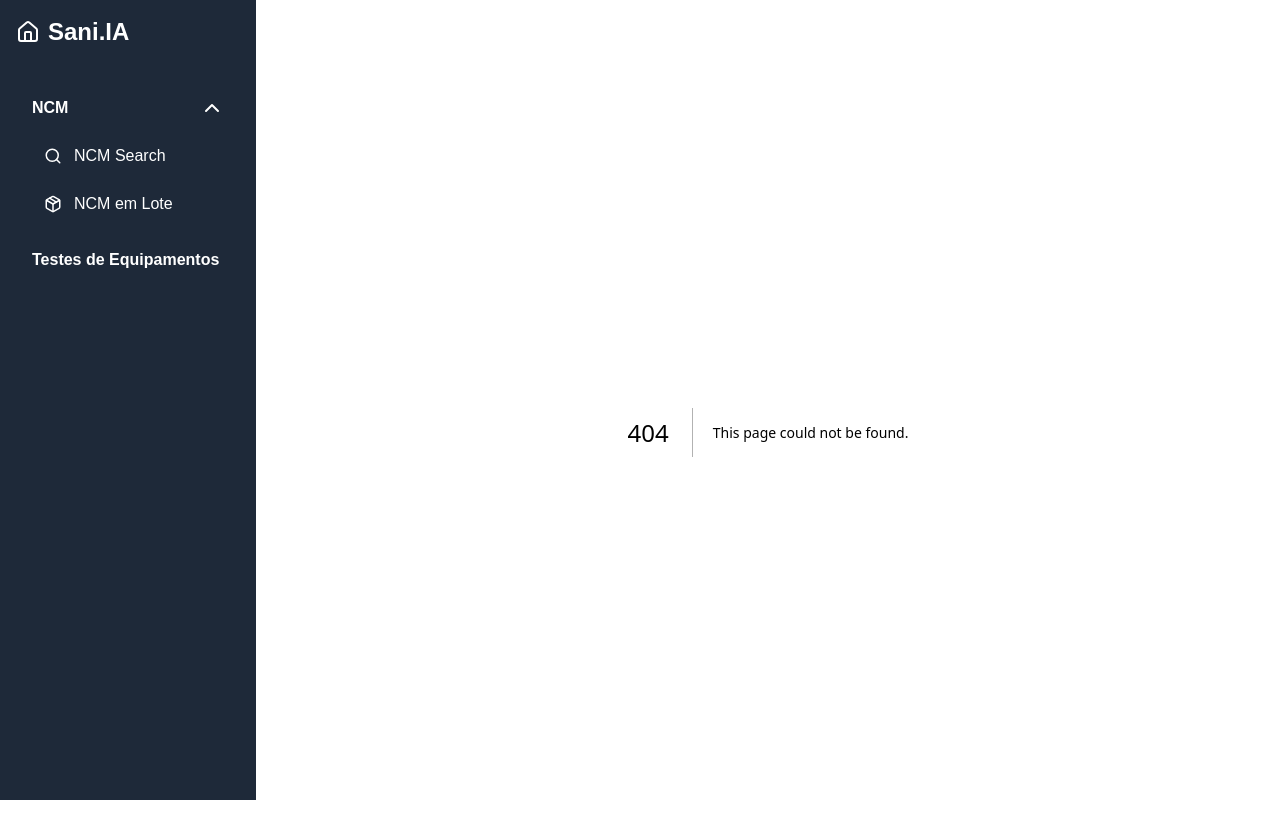
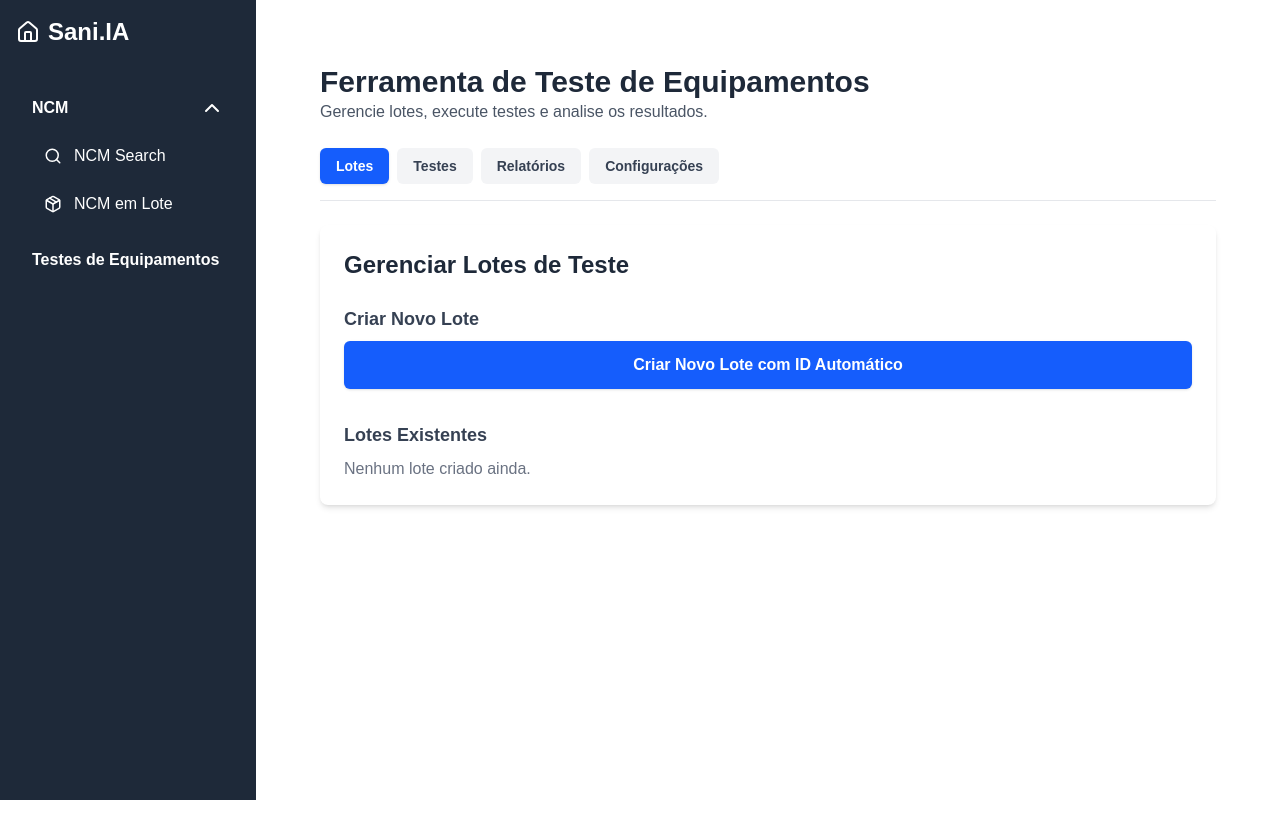
Before and after one commit to edmilsons2025/sani.ia, a Next.js app: page /tms in a window 1280 px wide. Before the commit this address had no page. Shown: the top 838 px of the page. After the commit the page ends 800 px from the top, so only its background shows below. Built offline with nearby package versions, Linux system fonts and the light colour scheme.

Commit message:
Adicionado aplicação para o gerenciamento de testes (TMS)

```diff
--- a/src/app/testes/page.tsx
+++ /dev/null
@@ -1,63 +0,0 @@
-'use client';
-
-// --- TIPAGEM DOS DADOS ---
-interface Equipamento {
-  lote_id: string;
-}
-
-interface TestResult {
-  equipamento: Equipamento;
-}
-
-// Tipagem para as props
-interface LotesPageProps {
-  testData: {
-    allTests: TestResult[];
-    createNewLote: () => void;
-    setActiveLoteId: (loteId: string) => void;
-  };
-}
-
-export default function LotesPage({ testData }: LotesPageProps) {
-  const { allTests, createNewLote, setActiveLoteId } = testData;
-
-  const lotes = [...new Set(allTests.map((t) => t.equipamento.lote_id))].sort().reverse();
-
-  return (
-    <div>
-      <h2 className="text-2xl font-bold text-gray-800 mb-6">Gerenciar Lotes de Teste</h2>
-      <div className="mb-8">
-        <h3 className="text-lg font-semibold text-gray-700 mb-2">Criar Novo Lote</h3>
-        <button
-          onClick={createNewLote}
-          className="w-full py-3 px-4 bg-blue-600 text-white font-semibold rounded-md shadow-sm hover:bg-blue-700"
-        >
-          Criar Novo Lote com ID Automático
-        </button>
-      </div>
-      <div>
-        <h3 className="text-lg font-semibold text-gray-700 mb-2">Lotes Existentes</h3>
-        {lotes.length > 0 ? (
-          <ul className="space-y-2">
-            {lotes.map((loteId) => (
-              <li
-                key={loteId}
-                className="flex justify-between items-center p-4 bg-white border rounded-md"
-              >
-                <span className="font-medium text-gray-800">{loteId}</span>
-                <button
-                  onClick={() => setActiveLoteId(loteId)}
-                  className="px-4 py-2 bg-green-600 text-white text-sm font-semibold rounded-md shadow-sm hover:bg-green-700"
-                >
-                  Selecionar Lote
-                </button>
-              </li>
-            ))}
-          </ul>
-        ) : (
-          <p className="text-gray-500">Nenhum lote criado ainda.</p>
-        )}
-      </div>
-    </div>
-  );
-}
--- /dev/null
+++ b/src/app/tms/page.tsx
@@ -0,0 +1,46 @@
+'use client';
+
+import { useState } from 'react';
+import { useTestData } from '@/hooks/useTestData';
+import LotesPage from '@/components/tms/LotesPage';
+import TestesPage from '@/components/tms/TestesPage';
+import RelatoriosPage from '@/components/tms/RelatoriosPage';
+import ConfiguracoesPage from '@/components/tms/ConfiguracoesPage';
+import { NavButton } from '@/components/ui/NavButton'; // Supondo que você crie um componente de botão de navegação
+
+export default function FerramentaDeTestePage() {
+  const [activeView, setActiveView] = useState('lotes');
+  const testData = useTestData();
+
+  const renderView = () => {
+    switch (activeView) {
+      case 'lotes':
+        return <LotesPage testData={testData} setActiveView={setActiveView} />;
+      case 'testes':
+        return <TestesPage testData={testData} setActiveView={setActiveView} />;
+      case 'relatorios':
+        return <RelatoriosPage testData={testData} />;
+      case 'configuracoes':
+        return <ConfiguracoesPage testData={testData} />;
+      default:
+        return <LotesPage testData={testData} setActiveView={setActiveView} />;
+    }
+  };
+
+  return (
+    <div className="w-full p-6 sm:p-8">
+        <h1 className="text-3xl font-bold text-gray-800">Ferramenta de Teste de Equipamentos</h1>
+        <p className="text-gray-600 mb-6">Gerencie lotes, execute testes e analise os resultados.</p>
+
+        <nav className="flex justify-start gap-2 border-b border-gray-200 pb-4 mb-6">
+            <NavButton currentView={activeView} view="lotes" setView={setActiveView} label="Lotes" />
+            <NavButton currentView={activeView} view="testes" setView={setActiveView} label="Testes" />
+            <NavButton currentView={activeView} view="relatorios" setView={setActiveView} label="Relatórios" />
+            <NavButton currentView={activeView} view="configuracoes" setView={setActiveView} label="Configurações" />
+        </nav>
+        <div className="bg-white p-6 rounded-lg shadow-md">
+            {renderView()}
+        </div>
+    </div>
+  );
+}
--- a/src/components/Sidebar.tsx
+++ b/src/components/Sidebar.tsx
@@ -58,7 +58,7 @@
           {/* Menu Testes de Equipamentos (Padronizado) */}
           <li>
             <Link
-              href="/testes"
+              href="/tms"
               className="w-full flex items-center py-2 px-4 rounded-lg hover:bg-gray-700 focus:outline-none"
             >
               <span className="font-semibold">Testes de Equipamentos</span>
--- a/src/components/testes/LotesPage.tsx
+++ /dev/null
@@ -1,63 +0,0 @@
-'use client';
-
-// --- TIPAGEM DOS DADOS ---
-interface Equipamento {
-  lote_id: string;
-}
-
-interface TestResult {
-  equipamento: Equipamento;
-}
-
-// Tipagem para as props
-interface LotesPageProps {
-  testData: {
-    allTests: TestResult[];
-    handleCreateLote: () => void;
-    handleSelectLote: (loteId: string) => void;
-  };
-}
-
-export default function LotesPage({ testData }: LotesPageProps) {
-  const { allTests, handleCreateLote, handleSelectLote } = testData;
-
-  const lotes = [...new Set(allTests.map((t) => t.equipamento.lote_id))].sort().reverse();
-
-  return (
-    <div>
-      <h2 className="text-2xl font-bold text-gray-800 mb-6">Gerenciar Lotes de Teste</h2>
-      <div className="mb-8">
-        <h3 className="text-lg font-semibold text-gray-700 mb-2">Criar Novo Lote</h3>
-        <button
-          onClick={handleCreateLote}
-          className="w-full py-3 px-4 bg-blue-600 text-white font-semibold rounded-md shadow-sm hover:bg-blue-700"
-        >
-          Criar Novo Lote com ID Automático
-        </button>
-      </div>
-      <div>
-        <h3 className="text-lg font-semibold text-gray-700 mb-2">Lotes Existentes</h3>
-        {lotes.length > 0 ? (
-          <ul className="space-y-2">
-            {lotes.map((loteId) => (
-              <li
-                key={loteId}
-                className="flex justify-between items-center p-4 bg-white border rounded-md"
-              >
-                <span className="font-medium text-gray-800">{loteId}</span>
-                <button
-                  onClick={() => handleSelectLote(loteId)}
-                  className="px-4 py-2 bg-green-600 text-white text-sm font-semibold rounded-md shadow-sm hover:bg-green-700"
-                >
-                  Selecionar Lote
-                </button>
-              </li>
-            ))}
-          </ul>
-        ) : (
-          <p className="text-gray-500">Nenhum lote criado ainda.</p>
-        )}
-      </div>
-    </div>
-  );
-}
--- /dev/null
+++ b/src/components/tms/LotesPage.tsx
@@ -0,0 +1,117 @@
+'use client';
+
+// --- DEFINIÇÕES DE TIPO ---
+
+/**
+ * @interface Equipamento
+ * @description Define a estrutura básica de um equipamento em teste.
+ */
+interface Equipamento {
+  lote_id: string;
+}
+
+/**
+ * @interface TestResult
+ * @description Define a estrutura de um resultado de teste completo.
+ */
+interface TestResult {
+  equipamento: Equipamento;
+}
+
+/**
+ * @interface LotesPageProps
+ * @description Define as propriedades esperadas pelo componente LotesPage.
+ */
+interface LotesPageProps {
+  /**
+   * @property testData - Um objeto opcional contendo os dados e funções para manipulação dos testes.
+   */
+  testData?: {
+    allTests: TestResult[];
+    createNewLote: () => void;
+    setActiveLoteId: (loteId: string) => void;
+  };
+  /**
+   * @property setActiveView - Função para alterar a visualização ativa na página principal.
+   */
+  setActiveView: (view: string) => void;
+}
+
+/**
+ * @component LotesPage
+ * @description Componente responsável por gerenciar a criação e seleção de lotes de teste.
+ *
+ * @param {LotesPageProps} props - As propriedades do componente.
+ * @returns {JSX.Element} O componente LotesPage renderizado.
+ */
+export default function LotesPage({ testData, setActiveView }: LotesPageProps) {
+  /**
+   * Cláusula de guarda (Guard Clause):
+   * Renderiza um estado de carregamento se os dados de teste (`testData`) ainda não estiverem disponíveis.
+   */
+  if (!testData) {
+    return <p className="text-center text-gray-500">Carregando dados dos lotes...</p>;
+  }
+
+  /**
+   * Desestruturação das propriedades de `testData` para facilitar o acesso.
+   */
+  const { allTests, createNewLote, setActiveLoteId } = testData;
+
+  /**
+   * Deriva uma lista de IDs de lotes únicos a partir de todos os testes registrados.
+   */
+  const lotes = [...new Set(allTests.map((t: TestResult) => t.equipamento.lote_id))].sort().reverse();
+
+  /**
+   * @function handleSelectLote
+   * @description Define o lote ativo e navega para a página de testes.
+   * @param {string} loteId - O ID do lote a ser selecionado.
+   */
+  const handleSelectLote = (loteId: string) => {
+    setActiveLoteId(loteId);
+    setActiveView('testes');
+  };
+
+  return (
+    <div>
+      <h2 className="text-2xl font-bold text-gray-800 mb-6">Gerenciar Lotes de Teste</h2>
+
+      {/* Seção para criação de um novo lote */}
+      <div className="mb-8">
+        <h3 className="text-lg font-semibold text-gray-700 mb-2">Criar Novo Lote</h3>
+        <button
+          onClick={createNewLote}
+          className="w-full py-3 px-4 bg-blue-600 text-white font-semibold rounded-md shadow-sm hover:bg-blue-700"
+        >
+          Criar Novo Lote com ID Automático
+        </button>
+      </div>
+
+      {/* Seção para listar e selecionar lotes existentes */}
+      <div>
+        <h3 className="text-lg font-semibold text-gray-700 mb-2">Lotes Existentes</h3>
+        {lotes.length > 0 ? (
+          <ul className="space-y-2">
+            {lotes.map((loteId: string) => (
+              <li
+                key={loteId}
+                className="flex justify-between items-center p-4 bg-white border rounded-md"
+              >
+                <span className="font-medium text-gray-800">{loteId}</span>
+                <button
+                  onClick={() => handleSelectLote(loteId)}
+                  className="px-4 py-2 bg-green-600 text-white text-sm font-semibold rounded-md shadow-sm hover:bg-green-700"
+                >
+                  Selecionar Lote
+                </button>
+              </li>
+            ))}
+          </ul>
+        ) : (
+          <p className="text-gray-500">Nenhum lote criado ainda.</p>
+        )}
+      </div>
+    </div>
+  );
+}
```
Also changed, not shown: src/components/tms/ConfiguracoesPage.tsx (renamed from src/components/testes/ConfiguracoesPage.tsx), src/components/tms/RelatoriosPage.tsx (renamed from src/components/testes/RelatoriosPage.tsx), src/components/tms/TestesPage.tsx (renamed from src/components/testes/TestesPage.tsx).
